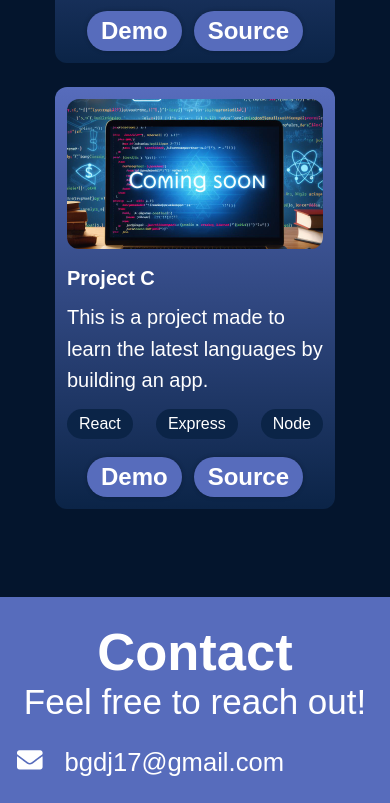
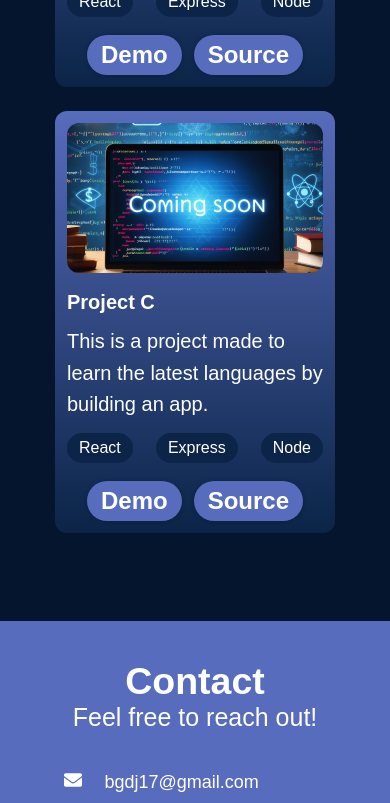
Before and after one commit to bgdj17/my-portfolio, a React (Vite) app: page / in a window 390 px wide. Shown: the part 3615-4418 px from the top of the page. Built offline with nearby package versions, Linux system fonts and the light colour scheme.

Commit message:
removed fa icon

```diff
--- a/src/components/footer/footer.scss
+++ b/src/components/footer/footer.scss
@@ -16,7 +16,7 @@
             display: flex;
             flex-direction: column;
             justify-content: center;
-            font-size: 35px;
+            font-size: 30px;
         }
 
         .contact-option{
@@ -53,12 +53,17 @@
         height: 100%;
         padding: 0;
 
+        a{
+            font-size: 18px;
+        }
+
 
         .content-footer{
             align-items: center;
             justify-content: center;
             .contact{
                 height: 150px;
+                font-size: 25px;
             }
 
             display: flex;
--- a/src/components/projects/projects.scss
+++ b/src/components/projects/projects.scss
@@ -6,6 +6,9 @@
     flex-direction: column;
     margin-top: 82px;
 
+    h2{
+        margin-bottom: 24px
+    }
     .content-project {
         display: flex;
         flex-wrap: wrap;
```
